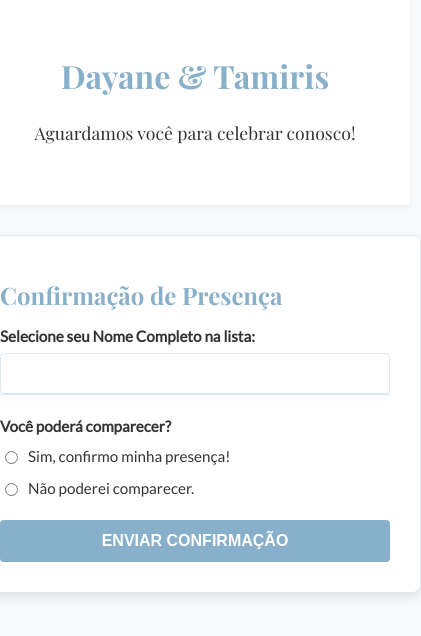
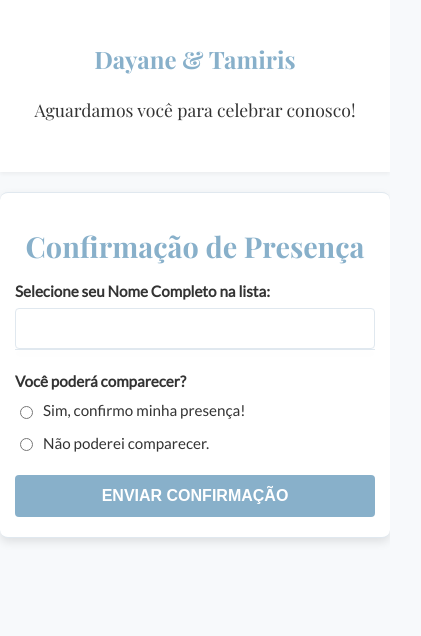
Before and after one commit to DayaneCordeiro/rsvp, a plain HTML site: page index.html in a window 390 px wide. Shown: the whole page, 421 px wide, since content can reach past the window. Drawn offline with nearby package versions, Linux system fonts and the light colour scheme.

Commit message:
feat: including responsivit

```diff
--- a/index.html
+++ b/index.html
@@ -3,7 +3,7 @@
 <head>
     <meta charset="UTF-8">
     <meta name="viewport" content="width=device-width, initial-scale=1.0">
-    <title>RSVP - Confirmação de Presença</title>
+    <title> Confirmação de Presença</title>
     <link href="https://fonts.googleapis.com/css2?family=Playfair+Display:wght@400;700&family=Lato:wght@300;400&display=swap" rel="stylesheet">
     <link rel="stylesheet" href="style.css">
 
@@ -21,7 +21,7 @@
     </header>
 
     <div class="container">
-        <h2>Confirmação de Presença</h2>
+        <h2 style="text-align: center;">Confirmação de Presença</h2>
         <form id="form-rsvp">
 
             <div class="form-group">
--- a/style.css
+++ b/style.css
@@ -1,3 +1,8 @@
+/* RESET UNIVERSAL PARA RESPONSIVIDADE */
+*, *::before, *::after {
+    box-sizing: border-box;
+}
+
 /* Paleta de Cores Base: Off-White, Azul Serenity, Detalhes Cinza/Prata */
 :root {
     --primary-font: 'Playfair Display', serif;
@@ -9,6 +14,11 @@
     --border-color: #E0E8EF; /* Borda suave */
 }
 
+/* Base e Reset para Garantir Responsividade */
+html {
+    /* Define o tamanho da fonte base, facilitando o cálculo de REM */
+    font-size: 16px;
+}
 body {
     font-family: var(--secondary-font);
     color: var(--text-color);
@@ -19,6 +29,9 @@ body {
     display: flex;
     flex-direction: column;
     align-items: center;
+    /* NOVO: Garante que o corpo não cause overflow horizontal */
+    width: 100%;
+    overflow-x: hidden;
 }
 
 /* Títulos - Playfair Display */
@@ -26,6 +39,8 @@ body {
     font-family: var(--primary-font);
     font-weight: 700;
     color: var(--serenity-color);
+    /* Reduz o tamanho da fonte em telas muito pequenas */
+    font-size: clamp(1.8rem, 5vw, 2.5rem);
     margin: 10px 0;
 }
 
@@ -35,6 +50,8 @@ body {
     width: 100%;
     background-color: #fff;
     box-shadow: 0 2px 4px rgba(0,0,0,0.05);
+    /* NOVO: Adiciona um Box-sizing universal para evitar overflow */
+    box-sizing: border-box;
 }
 
 .header p {
@@ -49,10 +66,13 @@ body {
     padding: 30px;
     border-radius: 8px;
     box-shadow: 0 4px 10px rgba(0,0,0,0.1);
-    margin: 30px 20px;
+    /* Margem vertical mantida, lateral ajustada para 15px */
+    margin: 30px 15px;
+    /* Largura máxima para desktop, e 100% da área disponível para mobile */
     max-width: 500px;
-    width: 100%;
+    width: calc(100% - 30px); /* 100% menos a margem de 15px de cada lado */
     border: 1px solid var(--border-color);
+    box-sizing: border-box; /* Fundamental para que o padding não estoure a largura total */
 }
 
 .form-group {
@@ -232,10 +252,12 @@ button:hover {
     border-radius: 10px;
     box-shadow: 0 5px 15px rgba(0,0,0,0.3);
     text-align: center;
+    /* Garantindo que o modal também não estoure em telas muito pequenas */
     max-width: 400px;
     width: 90%;
     position: relative;
     animation: fadeIn 0.3s;
+    box-sizing: border-box;
 }
 
 .modal-content h3 {
@@ -243,21 +265,19 @@ button:hover {
     color: var(--serenity-dark);
     font-size: 1.8em;
     margin-top: 0;
-    display: block; /* Garante que o H3 ocupe sua própria linha */
+    display: block;
 }
 
-/* NOVO: Estilo para o container do ícone (div/span injetada no JS) */
 .modal-content .icon-container {
-    display: block; /* Garante que o container do ícone ocupe sua própria linha */
+    display: block;
     text-align: center;
-    margin-bottom: -35px;
+    margin-bottom: 10px; /* Reduzindo um pouco a margem para telas pequenas */
 }
 
 .modal-content .icon-container .modal-icon {
-    font-size: 2em; /* Ícone grande */
-    color: var(--serenity-color); /* Aplica a cor Serenity */
+    font-size: 3em;
+    color: var(--serenity-color);
     line-height: 1;
-    margin-top: 20px;
 }
 
 .modal-content p {
@@ -287,3 +307,30 @@ button:hover {
     from {opacity: 0; transform: translateY(-20px);}
     to {opacity: 1; transform: translateY(0);}
 }
+
+/* -------------------------------------- */
+/* AJUSTES ESPECÍFICOS PARA TELAS MÓVEIS */
+/* -------------------------------------- */
+@media (max-width: 550px) {
+    .container {
+        /* Garante que o container use a largura total menos margens */
+        width: 100%;
+        margin: 20px 0;
+        padding: 20px 15px; /* Reduz o padding interno em telas pequenas */
+        border-left: none;
+        border-right: none;
+    }
+
+    .header {
+        padding: 30px 10px;
+    }
+
+    /* Reduz o tamanho da fonte principal um pouco mais */
+    .header h1 {
+        font-size: 1.5rem;
+    }
+
+    .modal-content {
+        padding: 25px 15px;
+    }
+}
```
